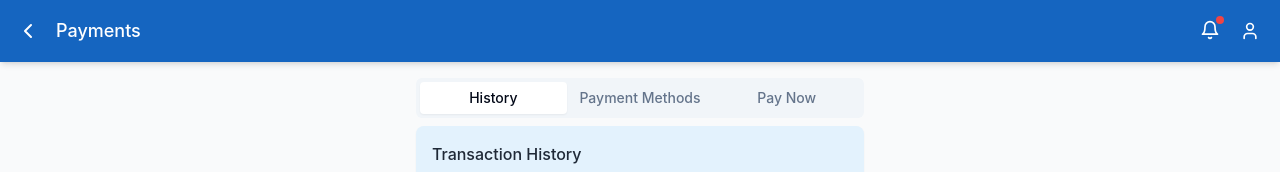
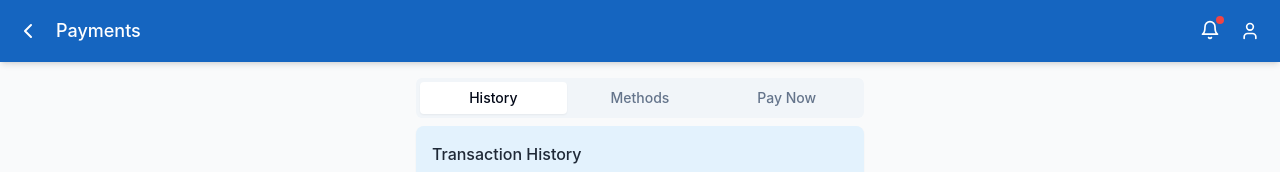
Before and after one commit to itsmeharryjk/akshaya-service-hub-75, a React (Vite) app: page /payment/quick in a window 1280 px wide. Shown: the top 172 px of the page. Built offline with nearby package versions, Linux system fonts and the light colour scheme.

Commit message:
Refactor: Rename "Payment Methods" section
Rename the "Payment Methods" section to "Methods" in the Payments page.

```diff
--- a/src/pages/Payments.tsx
+++ b/src/pages/Payments.tsx
@@ -86,7 +86,7 @@ const Payments: React.FC = () => {
         <Tabs defaultValue="history" value={activeTab} onValueChange={setActiveTab} className="w-full">
           <TabsList className="grid w-full grid-cols-3">
             <TabsTrigger value="history">History</TabsTrigger>
-            <TabsTrigger value="methods">Payment Methods</TabsTrigger>
+            <TabsTrigger value="methods">Methods</TabsTrigger>
             <TabsTrigger value="payment">Pay Now</TabsTrigger>
           </TabsList>
 
```
